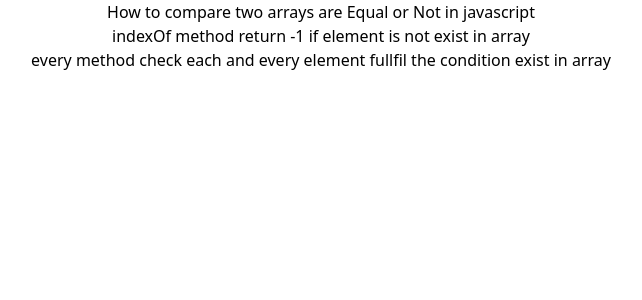
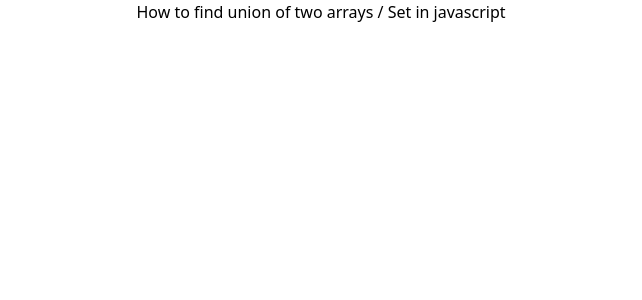
Before and after one commit to thethmuenaing/javascript-coding-interview, a React (Create React App) app: page / in a window 1280 px wide. Shown: the top 300 px of the page, without its empty margins (319-961 px from the left). Built offline with nearby package versions, Linux system fonts and the light colour scheme.

Commit message:
find union of two arrays

```diff
--- a/src/App.js
+++ b/src/App.js
@@ -1,10 +1,10 @@
-import Coding18 from "./js_coding/Coding18";
+import Coding20 from "./js_coding/Coding20";
 
 function App() {
 	return (
 		<div className="App">
 			<div className="text-center">
-				<Coding18 />
+				<Coding20 />
 			</div>
 		</div>
 	);
--- /dev/null
+++ b/src/js_coding/Coding20.js
@@ -0,0 +1,16 @@
+import React from "react";
+
+const Coding20 = () => {
+	const num1 = [1, 2, 4, 6, 8, 9, 11];
+	const num2 = [2, 4, 6, 8, 10, 22, 1];
+
+	const unionNumbers = [...num1, ...num2];
+	console.log([...new Set(unionNumbers)]);
+	return (
+		<div>
+			<h1>How to find union of two arrays / Set in javascript</h1>
+		</div>
+	);
+};
+
+export default Coding20;
```
